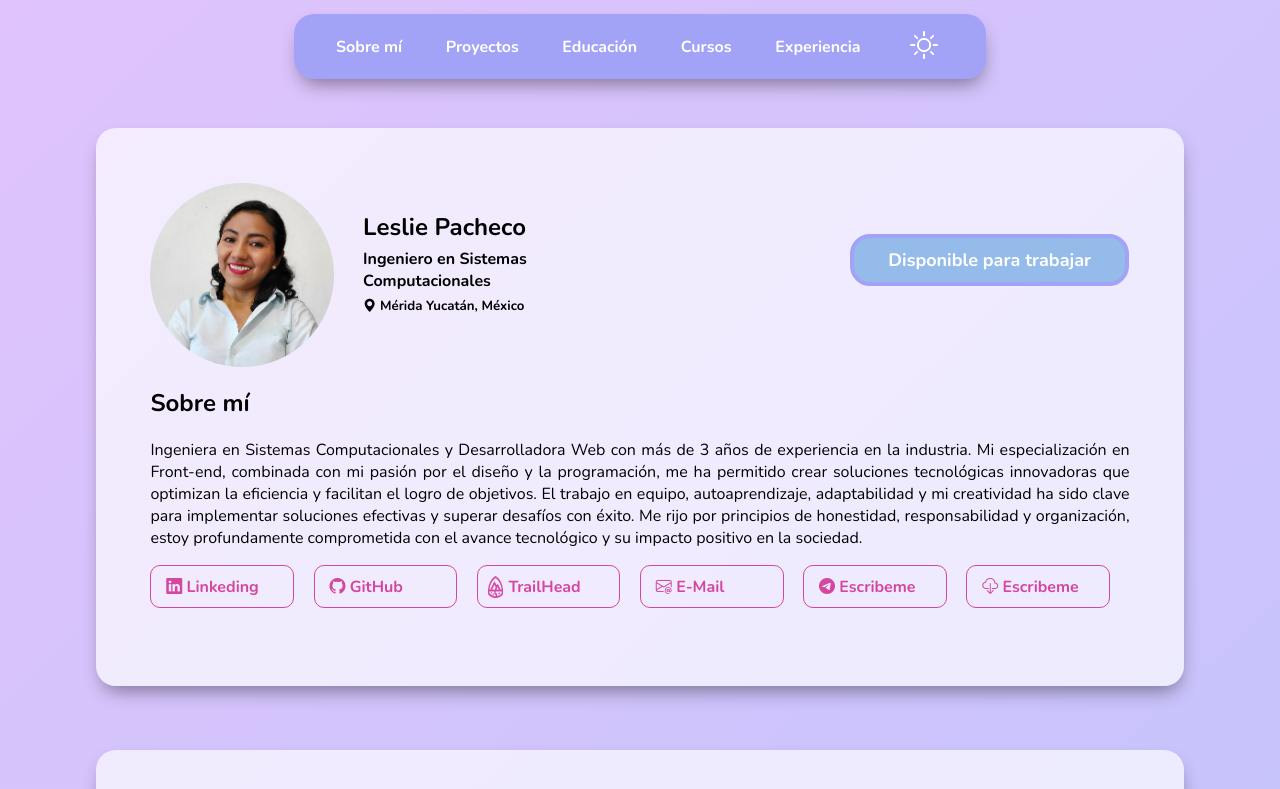
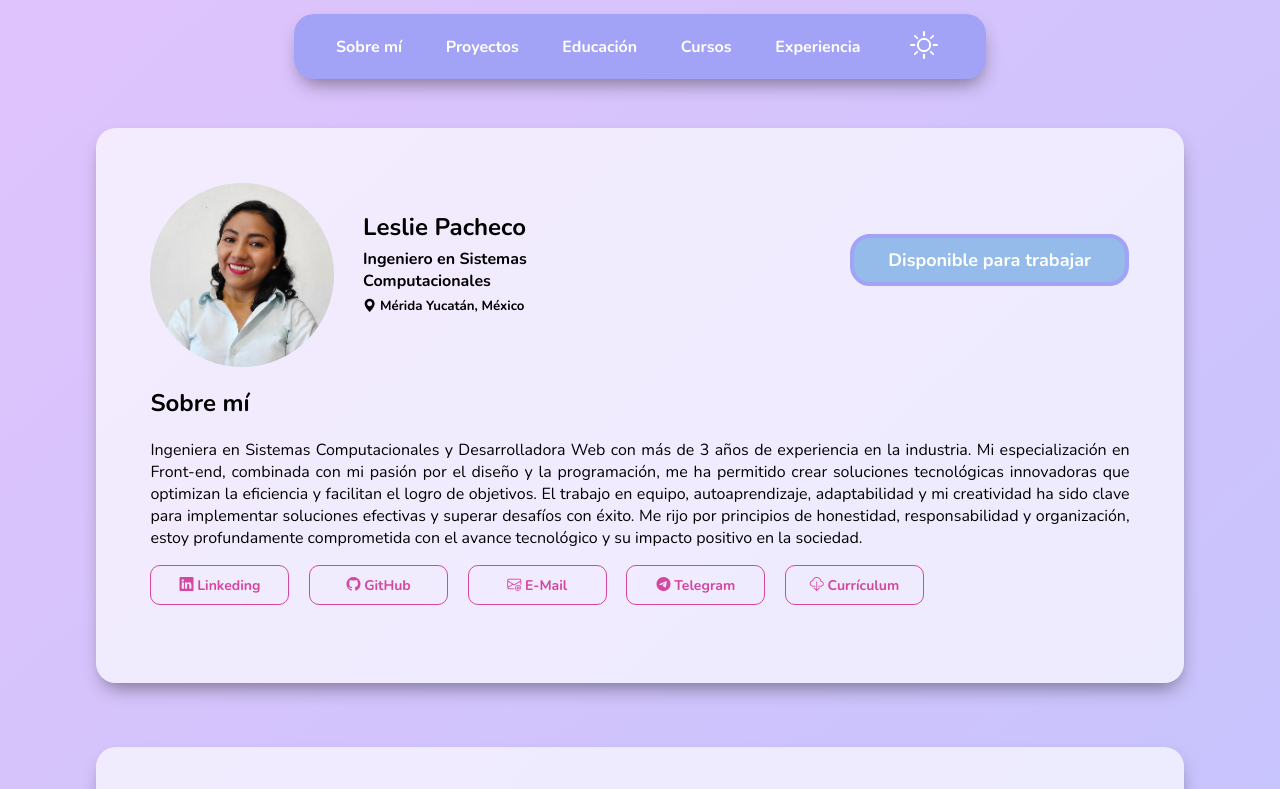
Before and after one commit to LesliePacheco91/myCv, a website with bundled scripts: page index.html in a window 1280 px wide. Shown: the top 789 px of the page. Built offline with nearby package versions, Linux system fonts and the light colour scheme; files whose address does not match are found by name; a web font is replaced by a local one.

Commit message:
se realizaron mas detalles

```diff
--- a/index.js
+++ b/index.js
@@ -155,7 +155,7 @@ telegramContact.target = "blanck";
 telegramContact.rel = 'noopener noreferrer';
 
 const textTelegram = document.createElement('h4');
-textTelegram.innerHTML = `<i class="'bi bi-telegram"></i> Escribeme`;
+textTelegram.innerHTML = `<i class="'bi bi-telegram"></i> Telegram`;
 
 
 telegramContact.append(textTelegram);
@@ -168,12 +168,12 @@ buttonCv.download = 'cv.pdf';
 buttonCv.rel = 'noopener noreferrer';
 
 const textButtom = document.createElement('h4');
-textButtom.innerHTML = `<i class="'bi bi-cloud-download"></i> Escribeme`; "Obtener CV";
+textButtom.innerHTML = `<i class="'bi bi-cloud-download"></i> Currículum`;
 
 
 buttonCv.append(textButtom);
 
-socilaRed.append(linkedin, git, trailhead, emailContact, telegramContact,  buttonCv);
+socilaRed.append(linkedin, git, emailContact, telegramContact,  buttonCv);
 
 
 let aboutme = document.createElement('div');
--- a/styles_1.css
+++ b/styles_1.css
@@ -150,10 +150,10 @@ body, #container {
 }
 
 .redes a {
-  width: 13%;
+  width: 12%;
   padding: 1%;
-  display: flex;
-  flex-direction: row;
+ /* display: flex;
+  flex-direction: row;*/
   border:1px solid;
   border-radius:10px;
   text-decoration: none;
@@ -162,6 +162,7 @@ body, #container {
   align-content: center;
   color: var(--color-7);
   cursor: pointer;
+  font-size: 14px;
 }
 
 .redes a:hover{
@@ -661,7 +662,7 @@ body, #container {
   }
 
   .redes a h4{
-    font-size: 13px;
+    font-size: 18px;
     align-items: center;
   }
 
```
